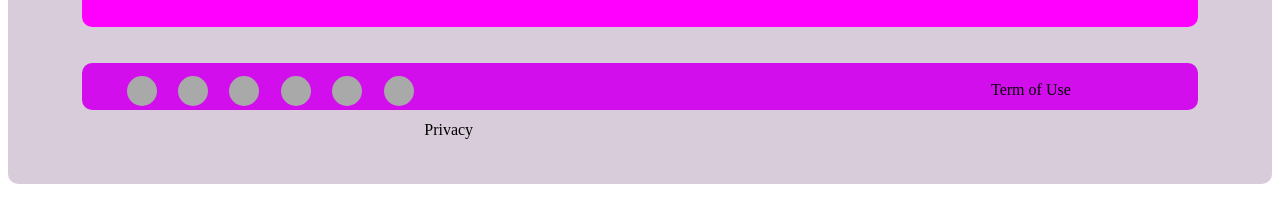
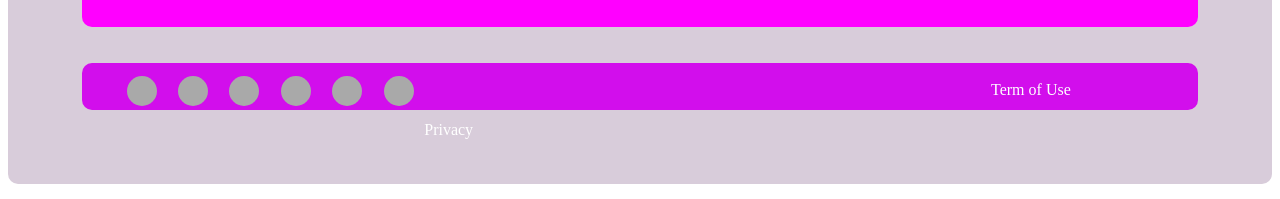
Before and after one commit to mohamedhejjo/home_work5, a plain HTML site: page index.html in a window 1280 px wide. Shown: the part 495-694 px from the top of the page. Drawn offline with Linux system fonts and the light colour scheme.

Commit message:
قمت باضافة ملف css وملف html

```diff
--- a/style.css
+++ b/style.css
@@ -17,9 +17,10 @@ margin-left: 2%;}
    padding: 2%;margin: 3%;}
     #p2{height: 5%;
        padding: 1%;width: 80px;float: left;margin-left: 53%;
-       margin-top:-1.5%;}
+       margin-top:-1.5%;color: white;}
        #p3{height: 5%;
-        padding: 1%;width: 80px;float: left;margin-top:-1.5%;}
+        padding: 1%;color: white;
+        width: 80px;float: left;margin-top:-1.5%;}
        #btn1{color: #d20eec;border-radius: 5%;width: 80px;
     border-color:#d20eec ;text-align: center;margin-left: 56%;
 height: 30px;}
```
